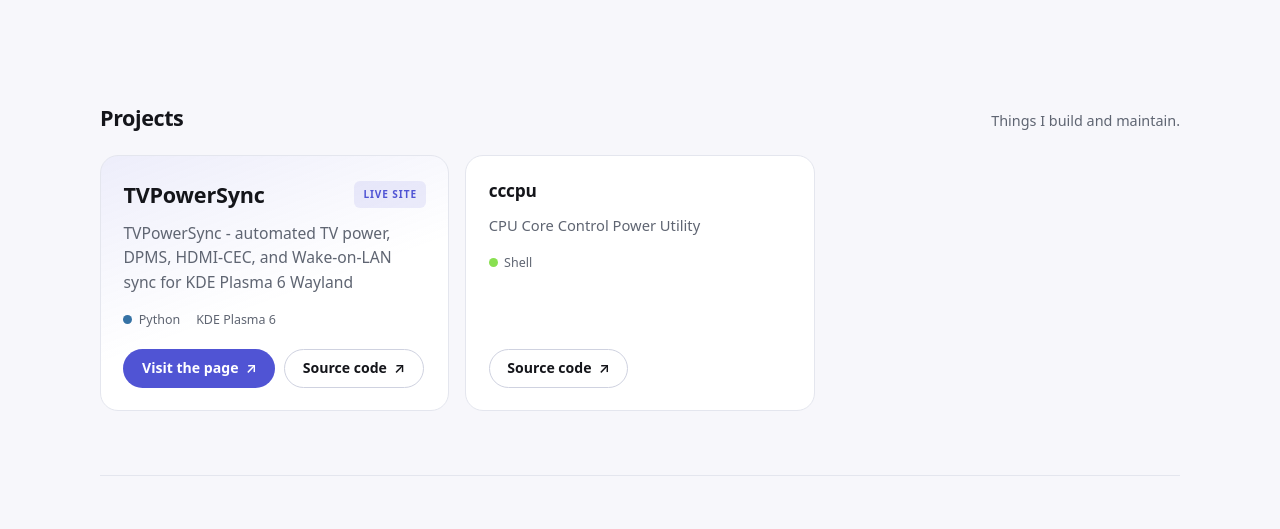
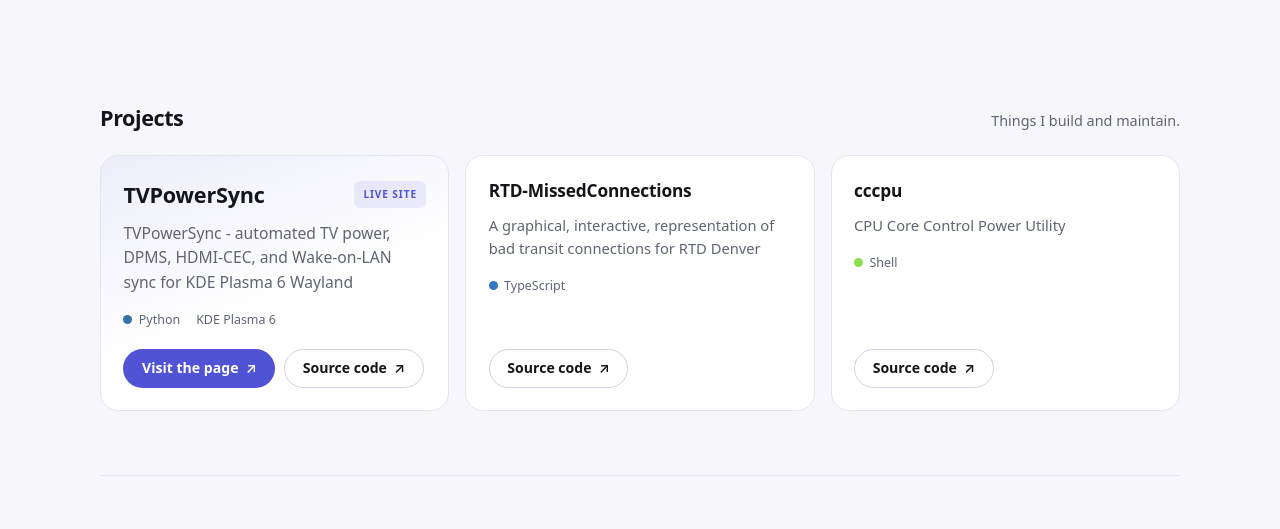
Before and after one commit to mystica555/mystica555.github.io, a plain HTML site: page index.html in a window 1280 px wide. Shown: the part 238-767 px from the top of the page. Drawn offline with Linux system fonts and the light colour scheme.

Commit message:
Update repository list

```diff
--- a/index.html
+++ b/index.html
@@ -454,6 +454,19 @@
 
           <article class="card">
             <div class="card-head">
+              <h3><a href="https://github.com/mystica555/RTD-MissedConnections">RTD-MissedConnections</a></h3>
+            </div>
+            <p class="desc">A graphical, interactive, representation of bad transit connections for RTD Denver</p>
+            <ul class="meta">
+              <li><span class="lang-dot" style="--dot: #3178c6" aria-hidden="true"></span>TypeScript</li>
+            </ul>
+            <div class="actions">
+              <a class="btn" href="https://github.com/mystica555/RTD-MissedConnections">Source code <span aria-hidden="true">&#8599;</span></a>
+            </div>
+          </article>
+
+          <article class="card">
+            <div class="card-head">
               <h3><a href="https://github.com/mystica555/cccpu">cccpu</a></h3>
             </div>
             <p class="desc">CPU Core Control Power Utility</p>
@@ -610,7 +623,7 @@
     </main>
 
     <footer class="footer">
-      <p><strong><!-- repo-count:start -->14<!-- repo-count:end --></strong> public repositories on <a href="https://github.com/mystica555">GitHub</a>.</p>
+      <p><strong><!-- repo-count:start -->15<!-- repo-count:end --></strong> public repositories on <a href="https://github.com/mystica555">GitHub</a>.</p>
       <p><a href="https://github.com/mystica555/mystica555.github.io">Site source</a> <span aria-hidden="true">&middot;</span> Plain HTML &amp; CSS</p>
     </footer>
   </div>
```
